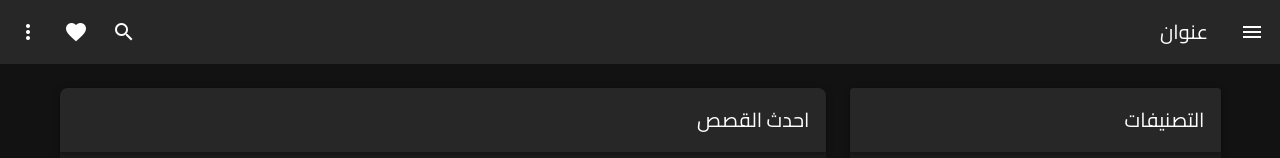
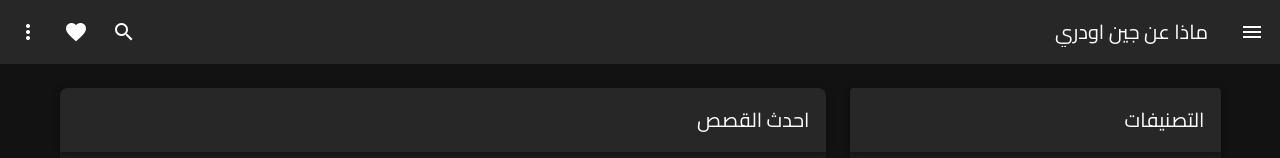
Before and after one commit to redcodemohammed/blogs-ui, a Vue app: page / in a window 1280 px wide. Shown: the top 158 px of the page. Built offline with nearby package versions, Linux system fonts and the light colour scheme.

Commit message:
changed the blog title

```diff
--- a/src/components/layout/appbar.vue
+++ b/src/components/layout/appbar.vue
@@ -6,7 +6,7 @@
 
     <v-app-bar-nav-icon></v-app-bar-nav-icon>
 
-    <v-app-bar-title>عنوان</v-app-bar-title>
+    <v-app-bar-title>ماذا عن جين اودري</v-app-bar-title>
 
     <v-spacer></v-spacer>
 
@@ -32,3 +32,9 @@ export default {
   }),
 };
 </script>
+<style>
+.v-app-bar-title__placeholder,
+.v-app-bar-title__content {
+  text-overflow: unset;
+}
+</style>
```
